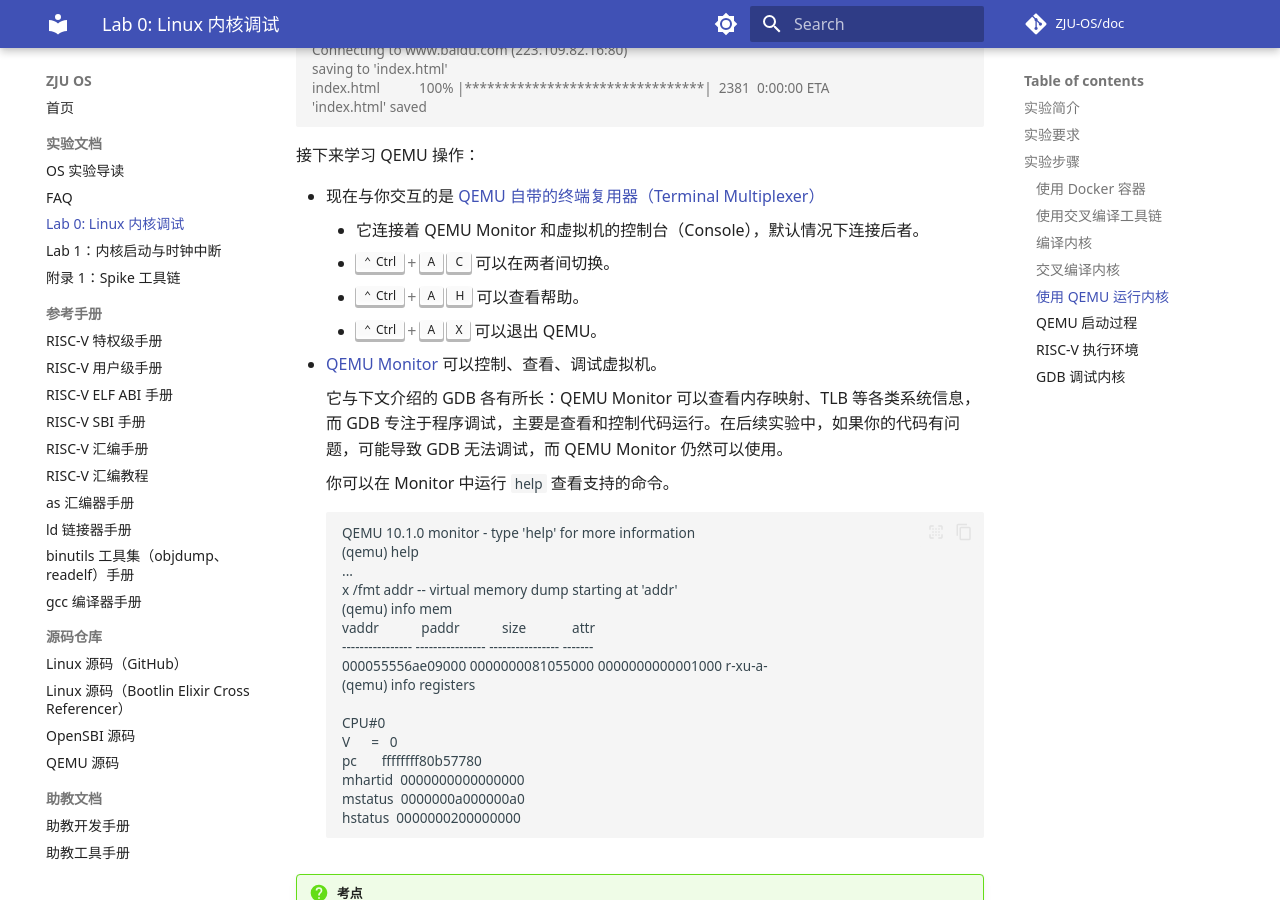
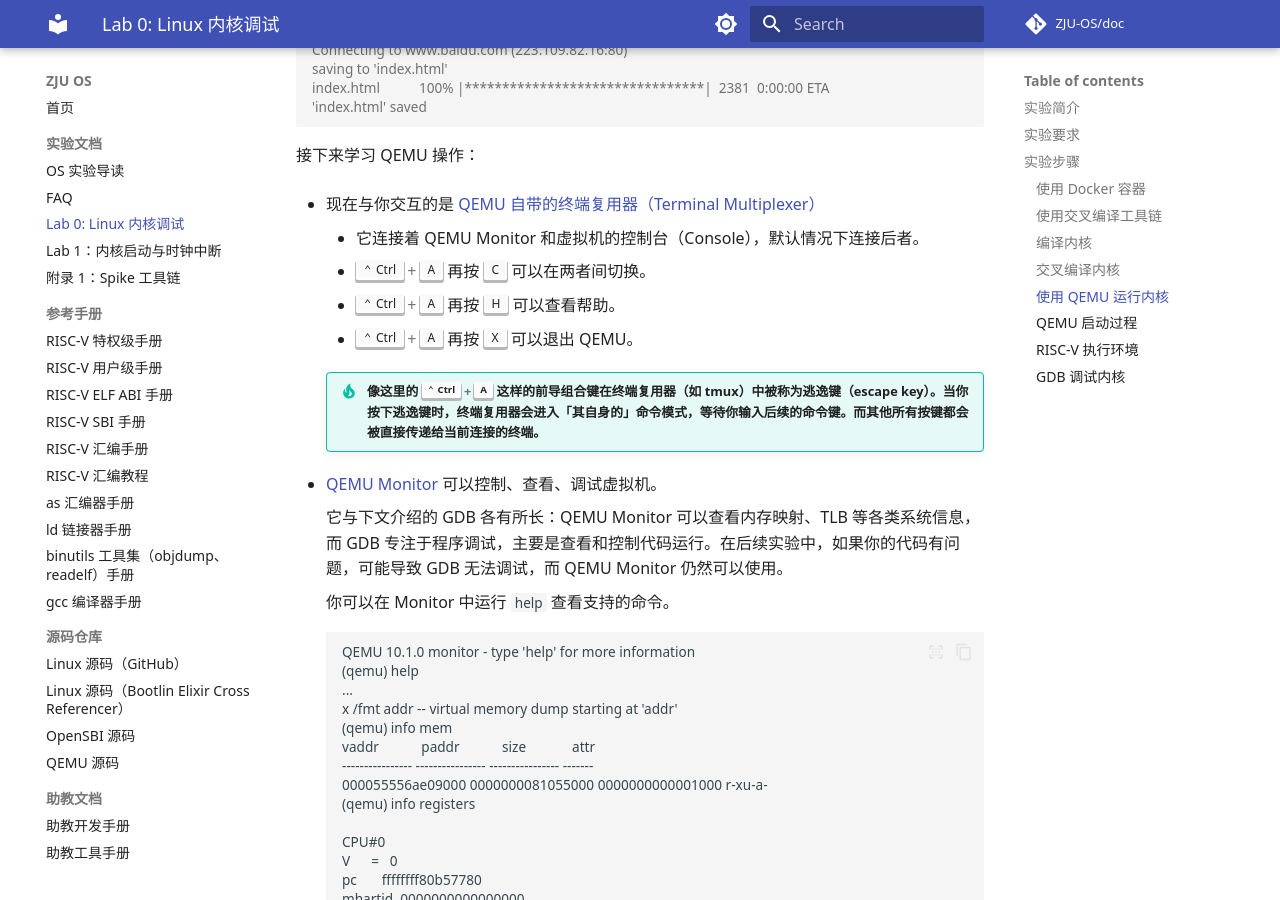
Before and after one commit to hharryz/zju-os-doc, an MkDocs documentation site: the page built from docs/lab0.md, in a window 1280 px wide and 900 px high, scrolled down 5051 px. Built offline with MkDocs 1.6.1 and Material for MkDocs 9.7.7, drawn with Linux system fonts in a browser that asks for light colours; comment, search, counter and statistics services are not loaded.

```diff
--- a/docs/lab0.md
+++ b/docs/lab0.md
@@ -230,9 +230,12 @@ index.html           100% |********************************|  2381  0:00:00 ETA
 
 - 现在与你交互的是 [QEMU 自带的终端复用器（Terminal Multiplexer）](https://www.qemu.org/docs/master/system/mux-chardev.html)
     - 它连接着 QEMU Monitor 和虚拟机的控制台（Console），默认情况下连接后者。
-    - ++ctrl+a++ ++c++ 可以在两者间切换。
-    - ++ctrl+a++ ++h++ 可以查看帮助。
-    - ++ctrl+a++ ++x++ 可以退出 QEMU。
+    - ++ctrl+a++ 再按 ++c++ 可以在两者间切换。
+    - ++ctrl+a++ 再按 ++h++ 可以查看帮助。
+    - ++ctrl+a++ 再按 ++x++ 可以退出 QEMU。
+
+    !!! tip "像这里的 ++ctrl+a++ 这样的前导组合键在终端复用器（如 tmux）中被称为逃逸键（escape key）。当你按下逃逸键时，终端复用器会进入「其自身的」命令模式，等待你输入后续的命令键。而其他所有按键都会被直接传递给当前连接的终端。"
+
 - [QEMU Monitor](https://qemu-project.gitlab.io/qemu/system/monitor.html) 可以控制、查看、调试虚拟机。
 
     它与下文介绍的 GDB 各有所长：QEMU Monitor 可以查看内存映射、TLB 等各类系统信息，而 GDB 专注于程序调试，主要是查看和控制代码运行。在后续实验中，如果你的代码有问题，可能导致 GDB 无法调试，而 QEMU Monitor 仍然可以使用。
```
Also changed, not shown: docs/intro.md (+10 -13 lines).
